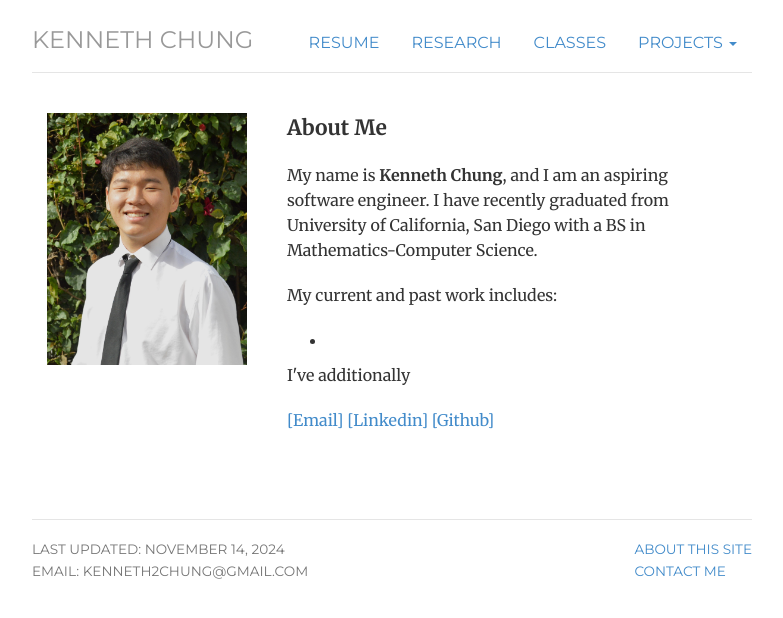
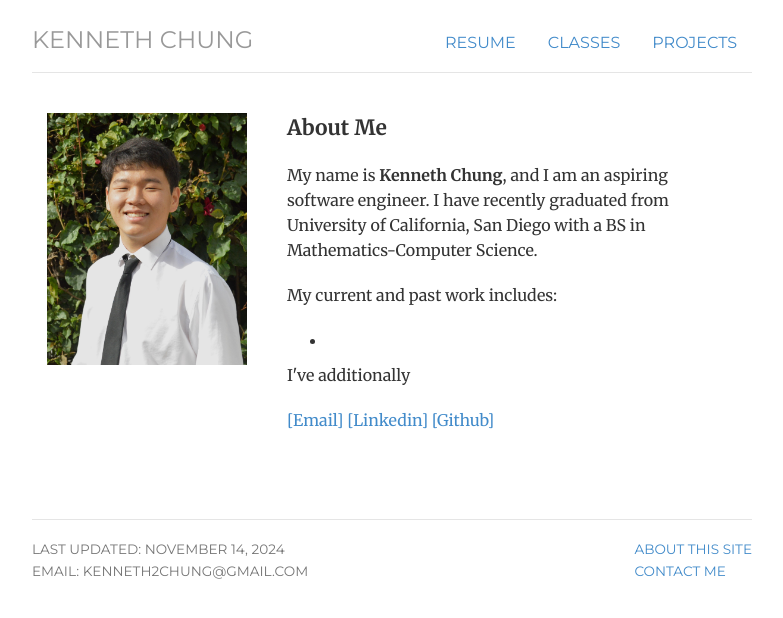
Before and after one commit to kenneth2chung/kenneth2chung.github.io, a Jekyll site: the page built from index.html, in a window 1280 px wide. Shown: the top 618 px of the page, without its empty margins (248-1031 px from the left). Built offline with Jekyll 4.4.1, drawn with Linux system fonts in a browser that asks for light colours.

Commit message:
attempt to fix project page

```diff
--- a/_includes/header.html
+++ b/_includes/header.html
@@ -1,14 +1,8 @@
 <div class="header">
 	<ul class="nav nav-pills pull-right">
 		<li><a href="/files/Tyler_King_resume_SWE.pdf" title="Resume">Resume</a></li>
-        <li class="{{ page.research }}"><a href="/research">Research</a></li>
 		<li class="{{ page.classes }}"><a href="/classes">Classes</a></li>
-		<li class="dropdown {{ page.projects }}"><a href="/projects" class="dropdown-toggle" data-toggle="dropdown" title="Projects">Projects <span class="caret"></span></a>
-			<ul class="dropdown-menu">
-                <li><a href="/projects/software">Software</a></li>
-                <li><a href="/projects/hardware">Hardware</a></li>
-	        </ul>
-        </li>
+		<li class="{{ page.projects }}"><a href="/projects">Projects</a></li>
 	</ul>
 	<div class="text-muted"><a href="/">Kenneth Chung</a></div>
 </div> <!-- /header -->
--- a/projects/index.html
+++ b/projects/index.html
@@ -8,5 +8,5 @@
 description: Personal Projects of Kenneth Chung
 ---
 <div class = "all-projects">
-
+	(Nothing here yet)
 </div>
```
